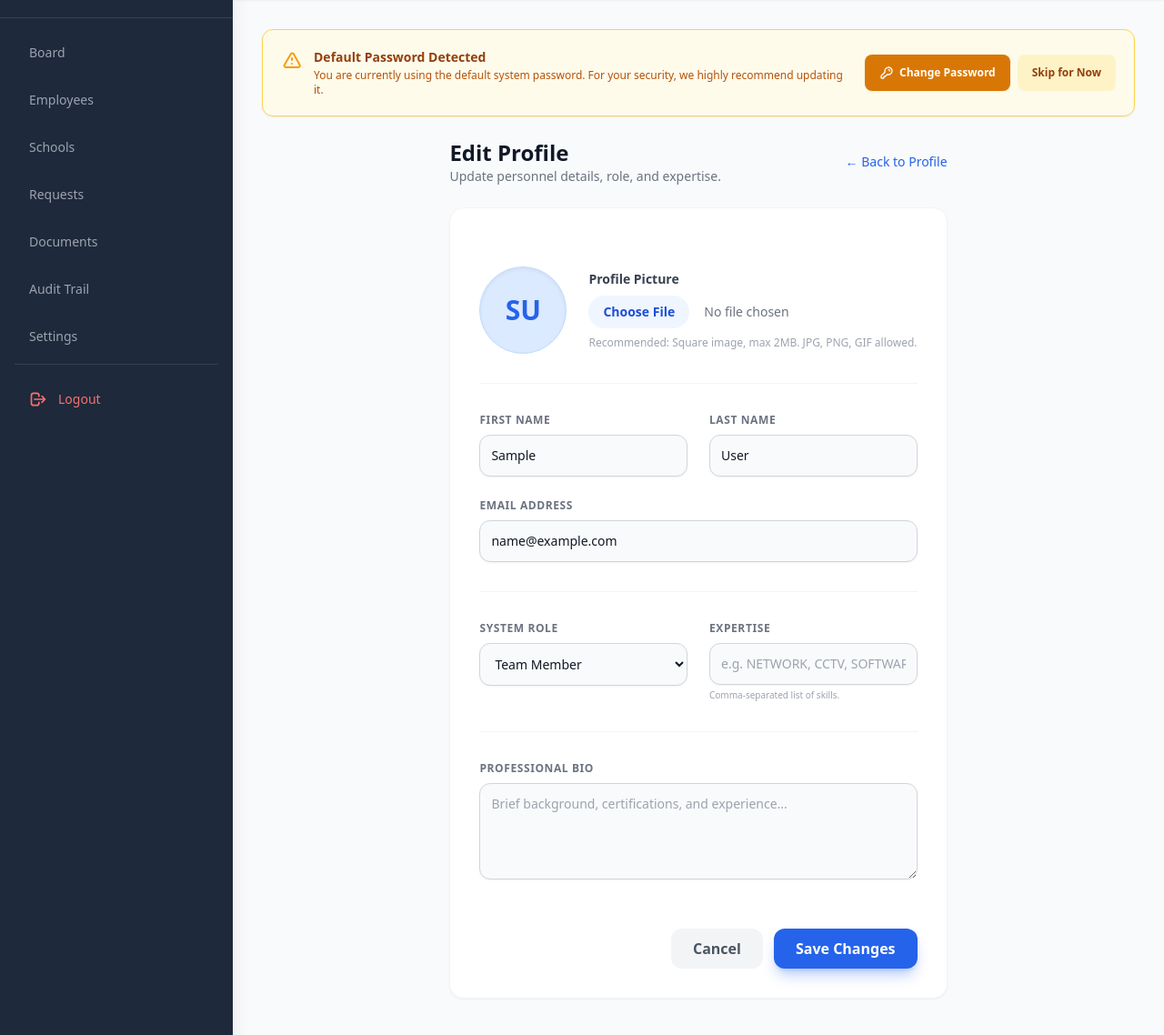
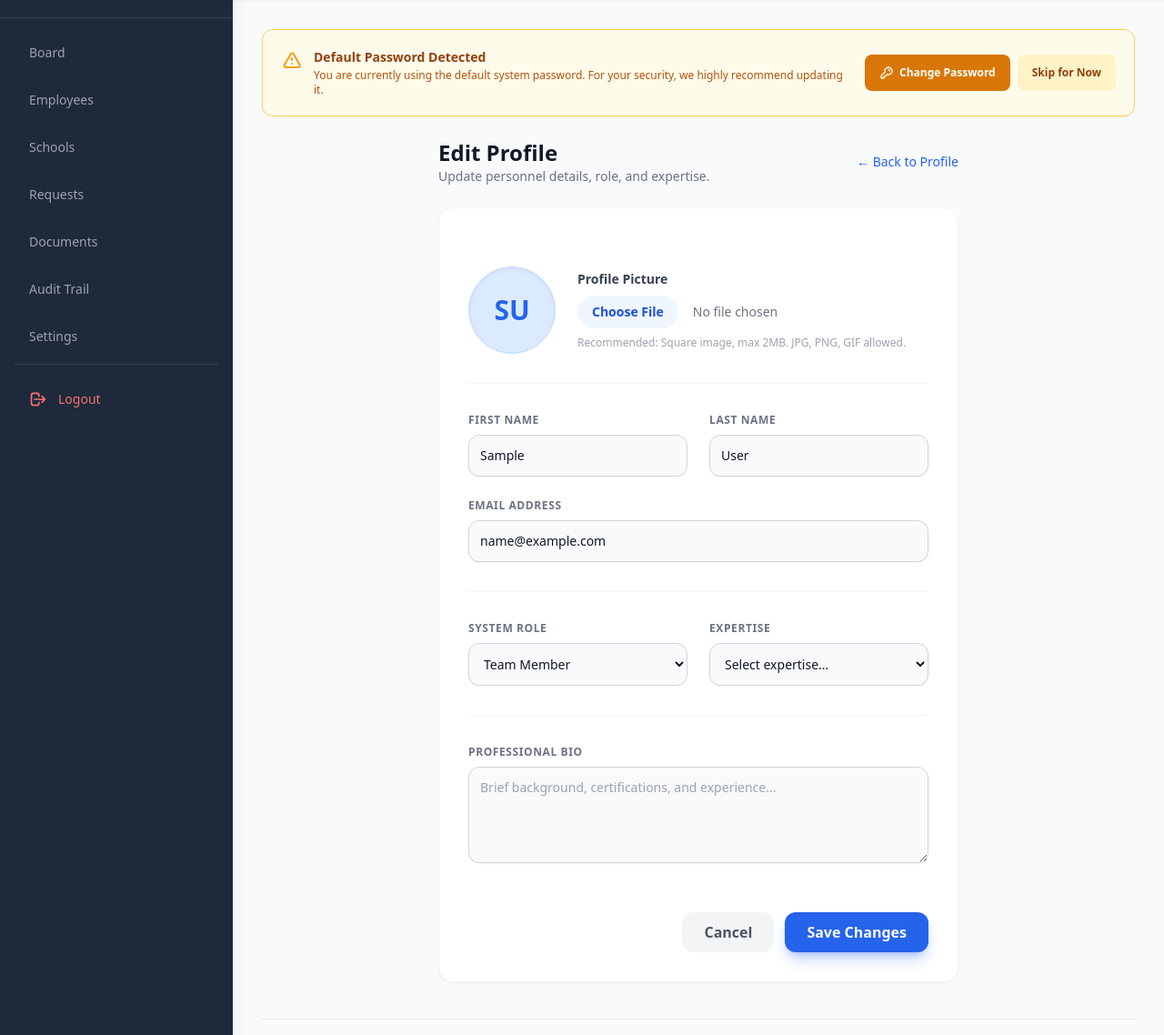
Before and after one commit to gomez28-dev/ict-ticketing-system, a Django app: page /admin-dashboard/employees/1/edit/ in a window 1280 px wide. Shown: the part 69-1207 px from the top of the page at 91% size. Run offline with Django 5.2, Linux system fonts and the light colour scheme; the visitor is signed in with stand-in values (Sample User, id 1); data comes from the database, SQL or seed files in the repository; data that the repository does not hold is empty; some libraries are stand-ins or nearby versions.

Commit message:
Center Add Employee form, remove Manager role, add expertise dropdown, make staff assignment and AI recommendations dynamic from DB

```diff
--- a/tickets/templates/tickets/edit_employee_profile.html
+++ b/tickets/templates/tickets/edit_employee_profile.html
@@ -60,8 +60,17 @@
             </div>
             <div>
                 <label class="block text-xs font-bold text-gray-500 dark:text-gray-400 uppercase tracking-wider mb-2">Expertise</label>
-                <input type="text" name="expertise" value="{{ profile_user.expertise|join:', '|default:'' }}" placeholder="e.g. NETWORK, CCTV, SOFTWARE" class="w-full border border-gray-300 dark:border-gray-600 rounded-xl p-3 bg-gray-50 dark:bg-gray-700 text-sm text-gray-900 dark:text-white outline-none focus:ring-2 focus:ring-blue-500 focus:border-blue-500 transition-all shadow-sm">
-                <p class="text-[10px] text-gray-400 mt-1">Comma-separated list of skills.</p>
+                <select name="expertise" class="w-full border border-gray-300 dark:border-gray-600 rounded-xl p-3 bg-gray-50 dark:bg-gray-700 text-sm text-gray-900 dark:text-white outline-none focus:ring-2 focus:ring-blue-500 focus:border-blue-500 transition-all shadow-sm">
+                    <option value="" {% if not profile_user.expertise %}selected{% endif %}>Select expertise...</option>
+                    <option value="CCTV" {% if profile_user.expertise == 'CCTV' %}selected{% endif %}>CCTV Operations</option>
+                    <option value="NETWORK, INTERNET" {% if profile_user.expertise == 'NETWORK, INTERNET' %}selected{% endif %}>Network & Internet</option>
+                    <option value="PC MAINTENANCE, PRINTER, HARDWARE" {% if profile_user.expertise == 'PC MAINTENANCE, PRINTER, HARDWARE' %}selected{% endif %}>PC Maintenance / Hardware</option>
+                    <option value="WEBSITE, SYSTEM DEV" {% if profile_user.expertise == 'WEBSITE, SYSTEM DEV' %}selected{% endif %}>Application Development</option>
+                    <option value="ACCOUNT, SOFTWARE, SECURITY" {% if profile_user.expertise == 'ACCOUNT, SOFTWARE, SECURITY' %}selected{% endif %}>Account / Software / Security</option>
+                    <option value="GRAPHICS, MULTIMEDIA" {% if profile_user.expertise == 'GRAPHICS, MULTIMEDIA' %}selected{% endif %}>Graphic Design & Multimedia</option>
+                    <option value="MANAGEMENT, SYSTEM ADMIN, ALL" {% if profile_user.expertise == 'MANAGEMENT, SYSTEM ADMIN, ALL' %}selected{% endif %}>Management / System Admin</option>
+                    <option value="SYSTEM TESTING" {% if profile_user.expertise == 'SYSTEM TESTING' %}selected{% endif %}>System Testing</option>
+                </select>
             </div>
         </div>
 
--- a/tickets/views.py
+++ b/tickets/views.py
@@ -1,5 +1,4 @@
 from .ml_service import predict_ticket_duration, recommend_staff, predict_risk, get_mapped_support_type, calculate_overall_rating
-from .staff_data import STAFF_LIST
 from django.utils import timezone
 from .models import Ticket, School, TicketAuditLog, SchoolAccountRequest, PasswordResetOTP, PerformanceReview
 import math
@@ -482,7 +481,7 @@
     for staff in all_staff:
         # Normalize expertise (e.g., 'PC MAINTENANCE' -> 'PC_MAINTENANCE') to match the mapped type
         normalized_expertise = [str(exp).replace(' ', '_') for exp in staff['expertise']]
-        if mapped_type in normalized_expertise or 'ALL' in normalized_expertise or staff['name'].strip().lower() == 'juan pedro':
+        if mapped_type in normalized_expertise or 'ALL' in normalized_expertise:
             filtered_staff.append(staff)
 
     # Fallback if no matching staff
@@ -593,28 +592,37 @@
 # ==========================================
 
 def get_staff_data():
-    # Pre-fetch users from DB to map user_ids
-    users_qs = User.objects.all()
-    user_map = {}
-    for u in users_qs:
-        full_name = f"{u.first_name} {u.last_name}".strip()
-        user_map[full_name.lower()] = u.id
+    """
+    Builds the staff data list dynamically from the database User model.
+    Any User with role='MEMBER' (excluding superusers) is included.
+    Each staff entry contains: id, name, expertise list, active_tickets count, and user_id.
+    """
+    # Fetch all team member users from the database
+    members = User.objects.filter(role='MEMBER').exclude(is_superuser=True).order_by('first_name', 'last_name')
 
     # Optimize N+1 query by fetching all active notes once
     active_notes = list(Ticket.objects.exclude(status='RESOLVED').exclude(status='COMPLETED').values_list('admin_notes', flat=True))
 
-    staff_list_copy = [dict(s) for s in STAFF_LIST]
-
-    for staff in staff_list_copy:
-        # Count active tickets in python to avoid N+1 queries
-        name_lower = staff['name'].lower()
+    staff_list = []
+    for user in members:
+        full_name = f"{user.first_name} {user.last_name}".strip()
+        name_lower = full_name.lower()
+
+        # Parse expertise from the comma-separated DB field
+        expertise = [e.strip() for e in user.expertise.split(',') if e.strip()] if user.expertise else []
+
+        # Count active tickets assigned to this staff member
         active_count = sum(1 for note in active_notes if note and name_lower in note.lower())
-        staff['active_tickets'] = active_count
-
-        # Map to DB user_id if it exists
-        staff['user_id'] = user_map.get(name_lower, None)
-
-    return sorted(staff_list_copy, key=lambda x: x['active_tickets'], reverse=True)
+
+        staff_list.append({
+            'id': user.id,
+            'name': full_name,
+            'expertise': expertise,
+            'active_tickets': active_count,
+            'user_id': user.id,
+        })
+
+    return sorted(staff_list, key=lambda x: x['active_tickets'], reverse=True)
 
 def get_activity_chart_data():
     """
```
Also changed, not shown: tickets/ml_service.py (+24 -14 lines), tickets/templates/tickets/employee_form.html (+14 -3 lines).
